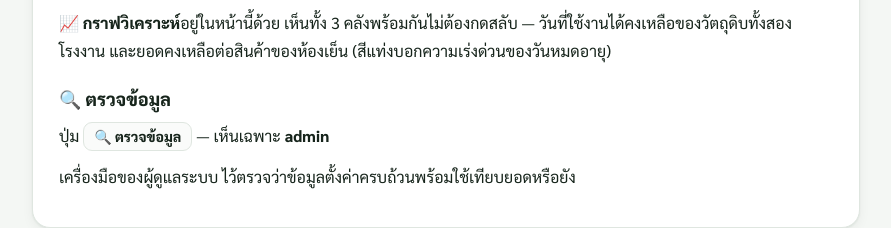
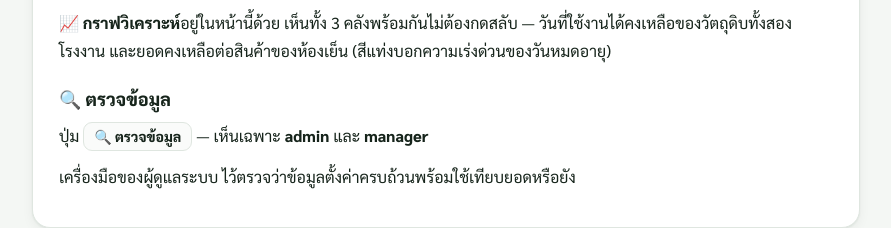
Before and after one commit to KungrcKMK/appstock, a website: page manual.html in a window 1280 px wide. Shown: the part 6614-6842 px from the top of the page, without its empty margins (194-1085 px from the left). Drawn offline with Linux system fonts and the light colour scheme.

Commit message:
auto: manual.html

```diff
--- a/manual.html
+++ b/manual.html
@@ -406,7 +406,7 @@
   <p><strong>📈 กราฟวิเคราะห์</strong>อยู่ในหน้านี้ด้วย เห็นทั้ง 3 คลังพร้อมกันไม่ต้องกดสลับ — วันที่ใช้งานได้คงเหลือของวัตถุดิบทั้งสองโรงงาน และยอดคงเหลือต่อสินค้าของห้องเย็น (สีแท่งบอกความเร่งด่วนของวันหมดอายุ)</p>
 
   <h3>🔍 ตรวจข้อมูล</h3>
-  <p>ปุ่ม <span class="btn">🔍 ตรวจข้อมูล</span> — เห็นเฉพาะ <strong>admin</strong></p>
+  <p>ปุ่ม <span class="btn">🔍 ตรวจข้อมูล</span> — เห็นเฉพาะ <strong>admin</strong> และ <strong>manager</strong></p>
   <p>เครื่องมือของผู้ดูแลระบบ ไว้ตรวจว่าข้อมูลตั้งค่าครบถ้วนพร้อมใช้เทียบยอดหรือยัง</p>
 </section>
 
```
